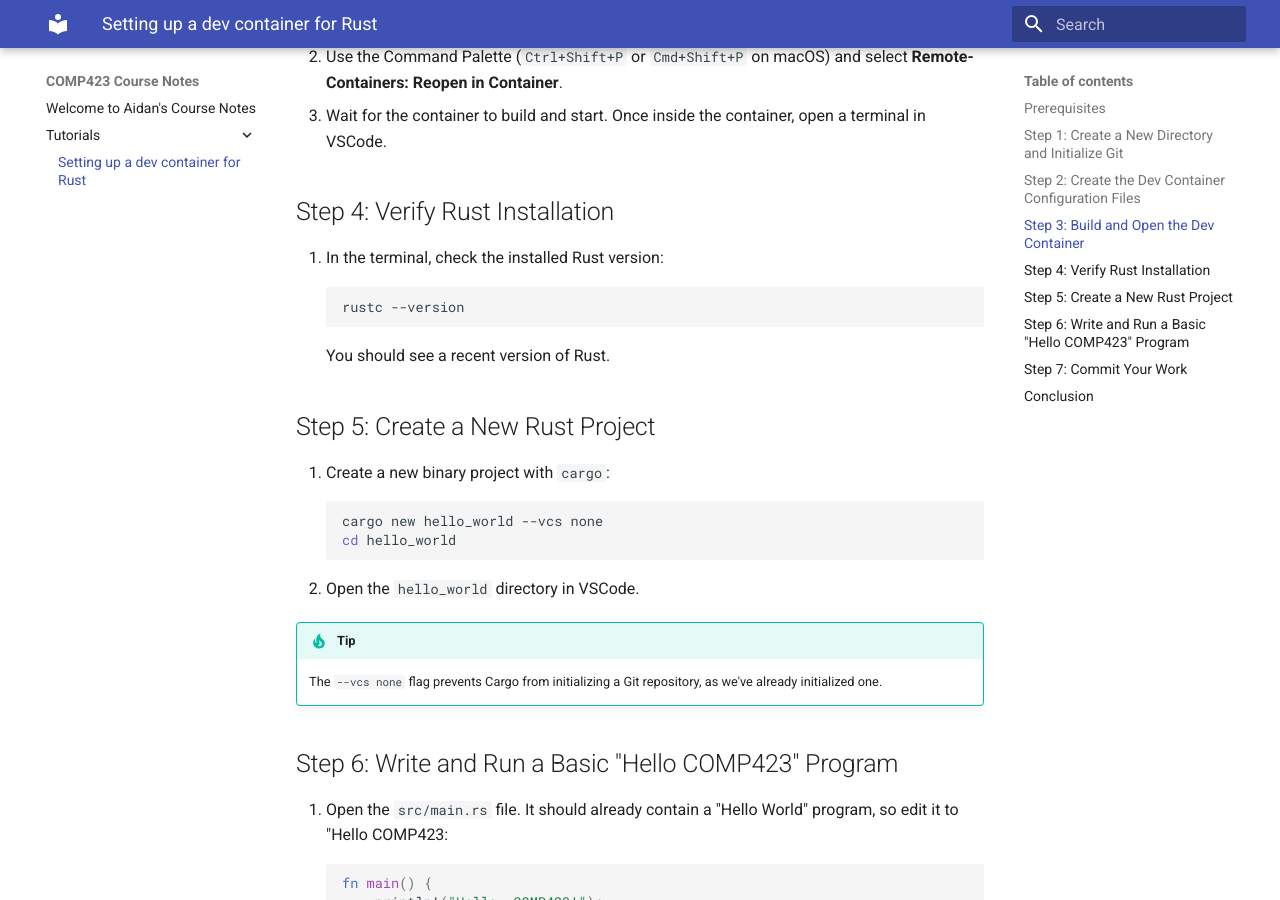
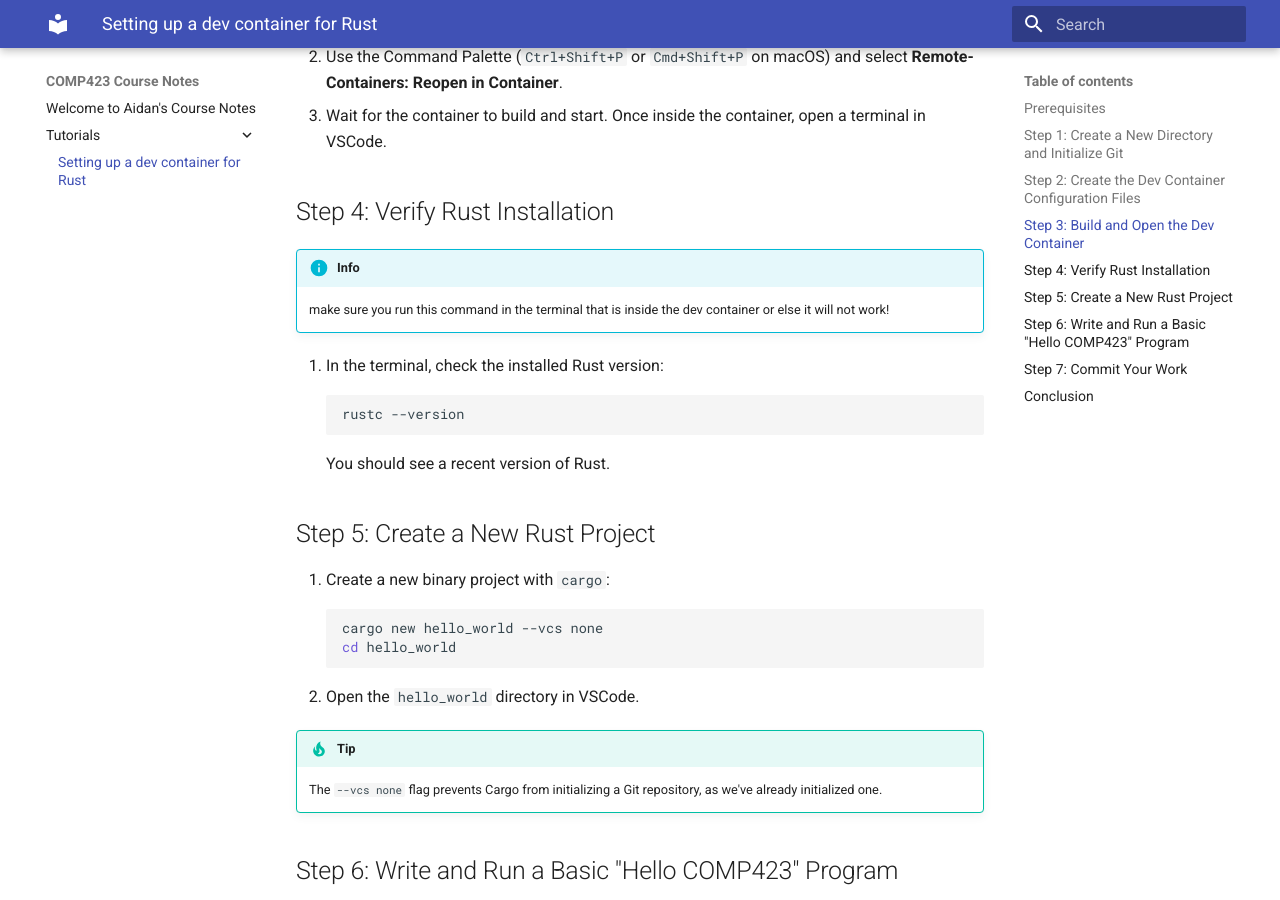
Before and after one commit to abmag/comp423-course-notes, an MkDocs documentation site: the page built from docs/tutorials/rust-setup.md, in a window 1280 px wide and 900 px high, scrolled down 1483 px. Built offline with MkDocs 1.6.1 and Material for MkDocs 9.7.7, drawn with Linux system fonts in a browser that asks for light colours.

Commit message:
Added simple warning

````diff
--- a/docs/tutorials/rust-setup.md
+++ b/docs/tutorials/rust-setup.md
@@ -58,6 +58,9 @@ This tutorial will guide you through setting up a Dev Container for Rust develop
 3. Wait for the container to build and start. Once inside the container, open a terminal in VSCode.
 
 ## Step 4: Verify Rust Installation
+
+!!! info
+    make sure you run this command in the terminal that is inside the dev container or else it will not work!
 
 1. In the terminal, check the installed Rust version:
    ```bash
````
